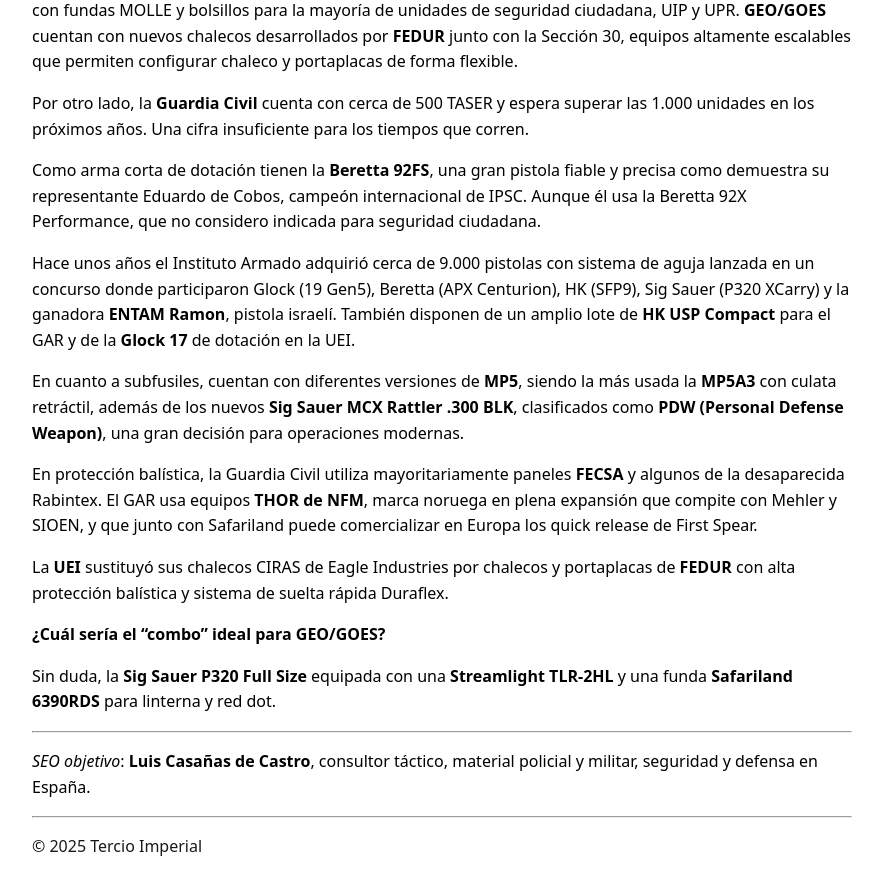
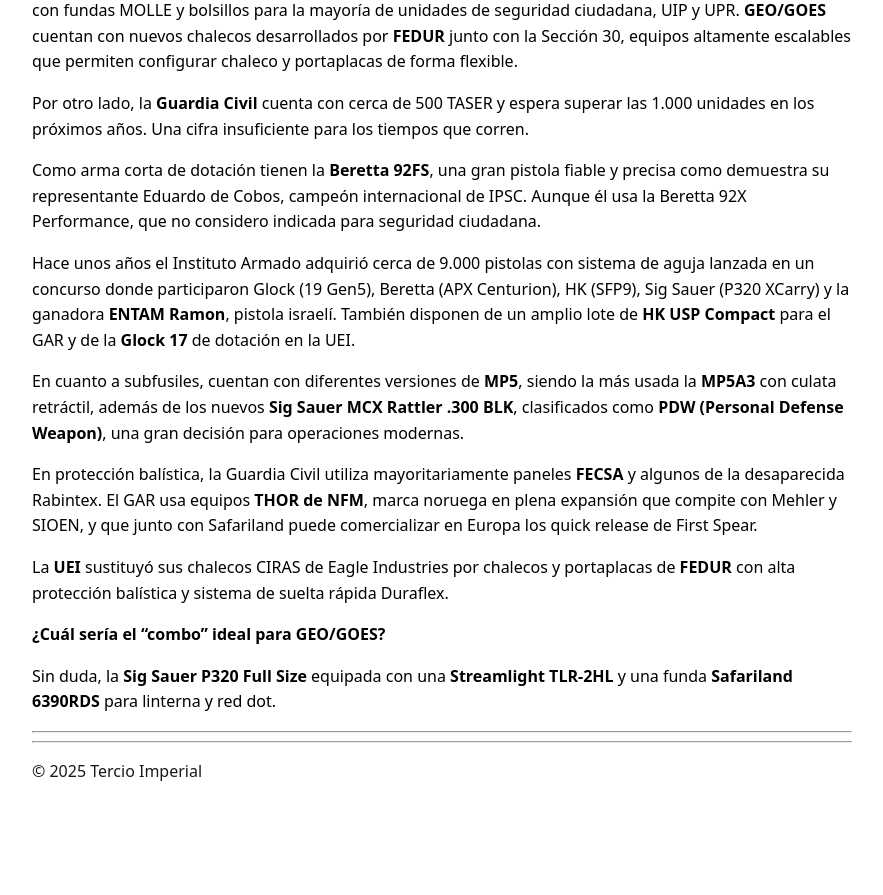
Before and after one commit to imperialdefensegroup/articulos, a Jekyll site: the page built from _posts/2025-09-04-luis-casanas-de-castro-consultor-tactico.md, in a window 1280 px wide and 900 px high, scrolled down 3200 px. Shown: the top 895 px of the window, without its empty margins (198-1081 px from the left). Built offline with Jekyll 4.4.1, drawn with Linux system fonts in a browser that asks for light colours; after the commit the page ends 4025 px from its top, so only the background shows below that.

Commit message:
Update 2025-09-04-luis-casanas-de-castro-consultor-tactico.md

```diff
--- a/_posts/2025-09-04-luis-casanas-de-castro-consultor-tactico.md
+++ b/_posts/2025-09-04-luis-casanas-de-castro-consultor-tactico.md
@@ -78,5 +78,3 @@ La **UEI** sustituyó sus chalecos CIRAS de Eagle Industries por chalecos y port
 Sin duda, la **Sig Sauer P320 Full Size** equipada con una **Streamlight TLR-2HL** y una funda **Safariland 6390RDS** para linterna y red dot.
 
 ---
-
-*SEO objetivo*: **Luis Casañas de Castro**, consultor táctico, material policial y militar, seguridad y defensa en España.
```
